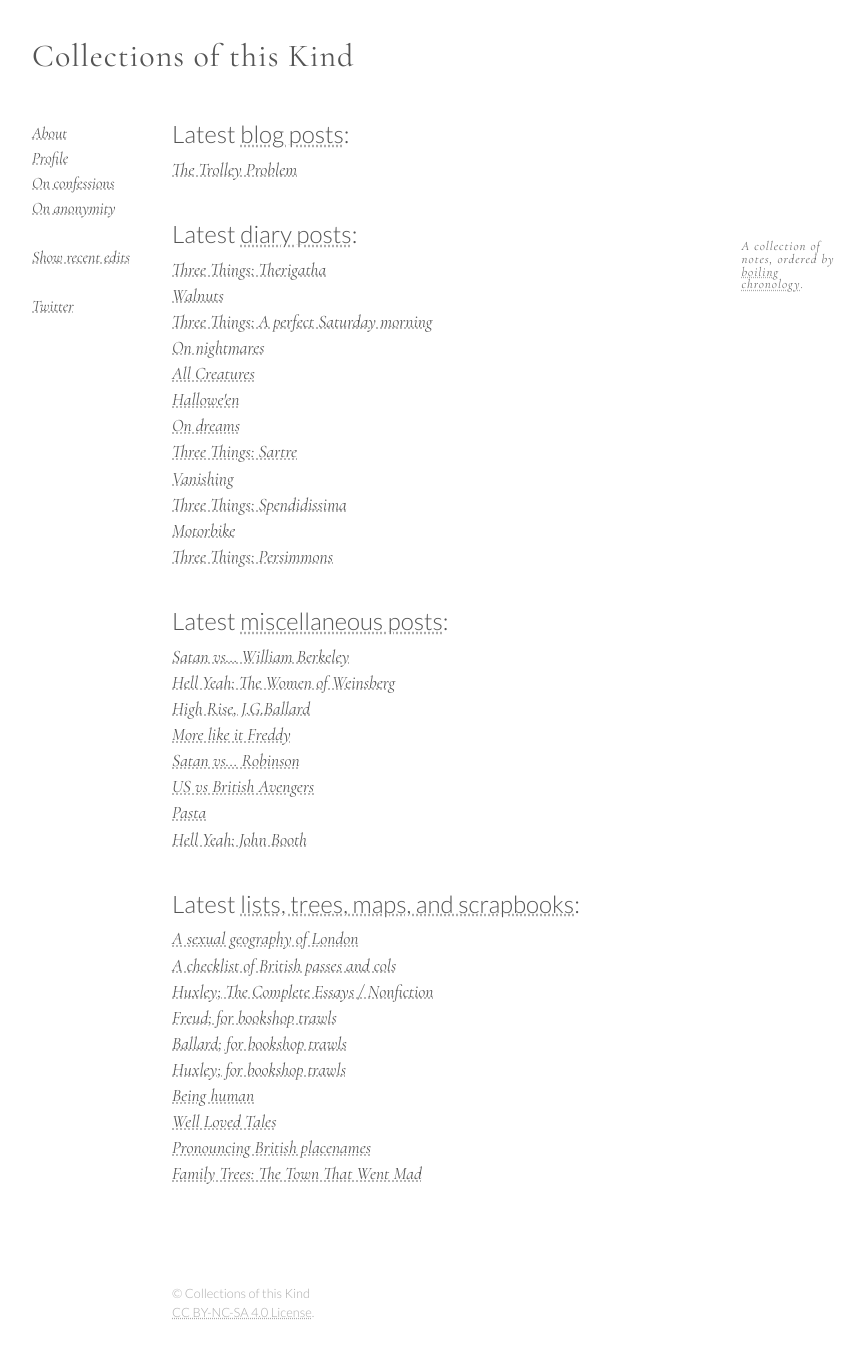
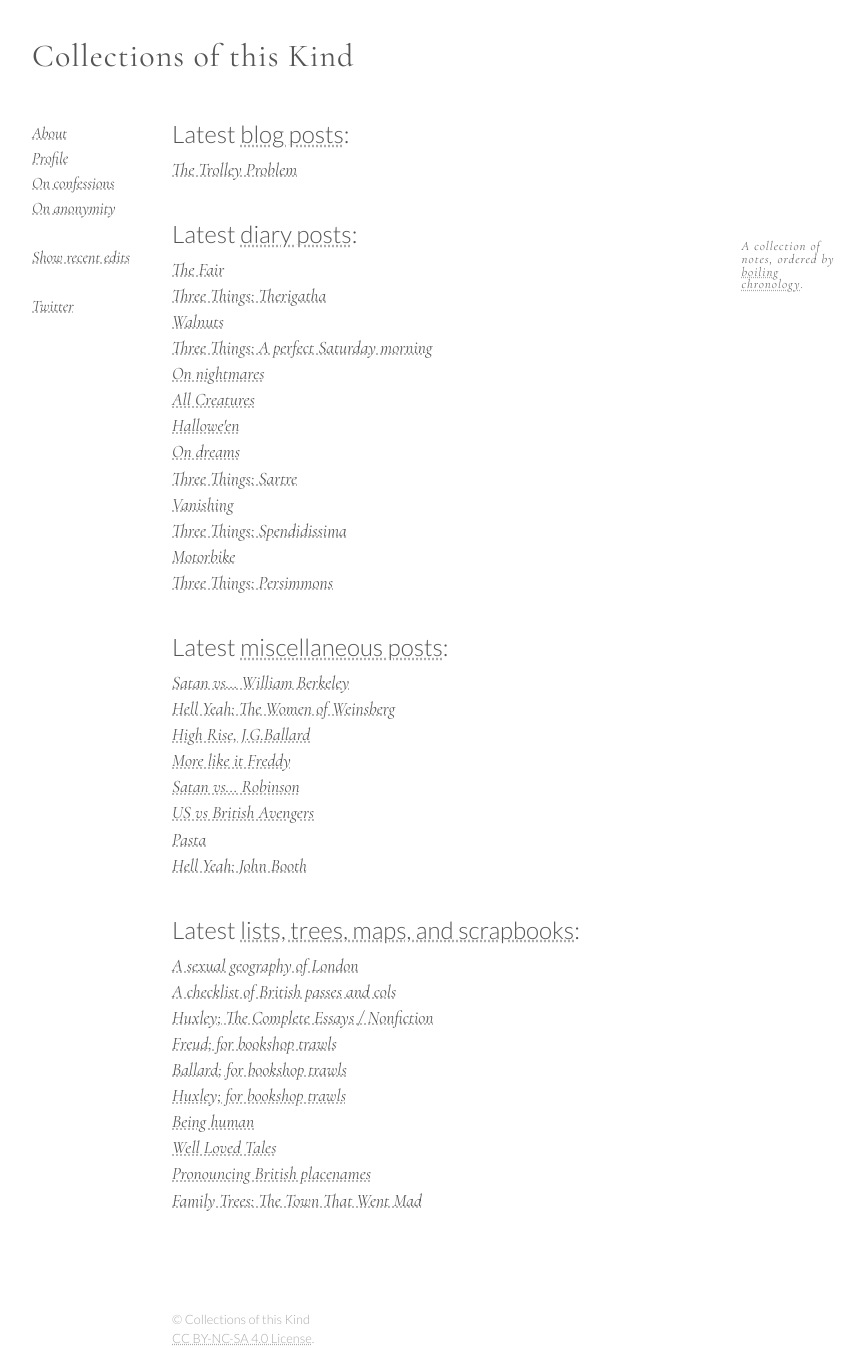
Before and after one commit to CollectionsOfThisKind/collectionsofthiskind.github.io, a Jekyll site: the page built from index.html, in a window 1280 px wide. Shown: the whole page, without its empty margins (78-943 px from the left). Built offline with Jekyll 4.4.1, drawn with Linux system fonts in a browser that asks for light colours; before the commit the page ends 1322 px from its top, so only the background shows below that.

Commit message:
Add files via upload

```diff
--- a/index.html
+++ b/index.html
@@ -45,6 +45,7 @@ A collection of notes, ordered by <a href="/pages/about/boiling.html">boiling ch
 <h2 name="diary">Latest <a href="pages/diary/index.html">diary posts</a>:</h2>
 
 <ul class="new">
+<li><a href="pages/diary/thefair.html">The Fair</a></li>
 <li><a href="pages/diary/three-therigatha.html">Three Things: Therigatha</a></li>
 <li><a href="pages/diary/walnuts.html">Walnuts</a></li>
 <li><a href="pages/diary/three-oolong.html">Three Things: A perfect Saturday morning</a></li>
```
